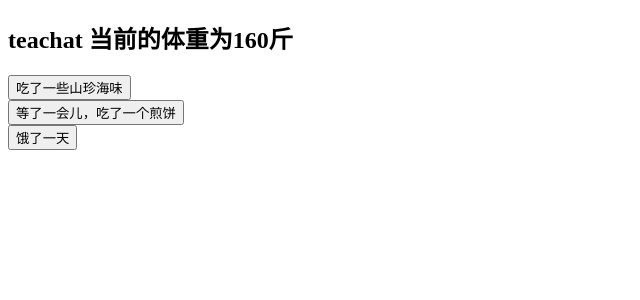
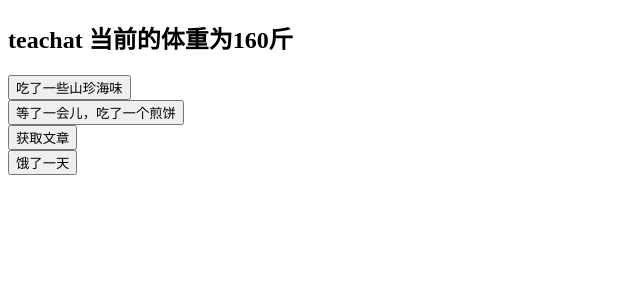
Before and after one commit to teachat8/redux-complete-guide, a React (Create React App) app: page / in a window 1280 px wide. Shown: the top 300 px of the page, without its empty margins (0-640 px from the left). Built offline with nearby package versions, Linux system fonts and the light colour scheme.

Commit message:
use axios request api and use proxy

```diff
--- a/package.json
+++ b/package.json
@@ -3,6 +3,7 @@
   "version": "0.1.0",
   "private": true,
   "dependencies": {
+    "axios": "^0.18.0",
     "react": "^16.8.6",
     "react-dom": "^16.8.6",
     "react-redux": "^7.0.3",
@@ -10,6 +11,7 @@
     "redux": "^4.0.1",
     "redux-thunk": "^2.3.0"
   },
+  "proxy": "http://api.shudong.wang",
   "scripts": {
     "start": "react-scripts start",
     "build": "react-scripts build",
--- a/src/App.js
+++ b/src/App.js
@@ -1,5 +1,5 @@
 import React from 'react';
-import { eat, hungry,eatAsync } from './teachat.redux';
+import { eat, hungry,eatAsync, getArticle } from './teachat.redux';
 import {connect} from 'react-redux';
 
 class App extends React.Component {
@@ -9,7 +9,7 @@ class App extends React.Component {
     // const num = store.getState();
 
     // react-redux
-    const {num, eat, hungry, eatAsync} = this.props;
+    const {num, eat, hungry, eatAsync,getArticle} = this.props;
 
     return (
       <>
@@ -25,6 +25,8 @@ class App extends React.Component {
         <br/>
         <button onClick={() => eatAsync()}>等了一会儿，吃了一个煎饼</button>
         <br/>
+        <button onClick={() => getArticle()}>获取文章</button>
+        <br/>
         <button onClick={() => hungry()}>饿了一天</button>
       </>
     );
@@ -37,5 +39,5 @@ const mapStateToProps = (state) => {
 };
 
 // 把action 挂在到 props上面
-const actionCreators = {eat, hungry, eatAsync}
+const actionCreators = {eat, hungry, eatAsync, getArticle}
 export default connect(mapStateToProps, actionCreators)(App);
--- a/src/teachat.redux.js
+++ b/src/teachat.redux.js
@@ -1,4 +1,5 @@
 import { createStore } from 'redux';
+import axios from 'axios';
 
 const EAT = 'eat';
 const HUNGRY = 'hungry';
@@ -27,6 +28,19 @@ export const eatAsync = () => {
   return dispatch => {
     setTimeout(() => {
       dispatch(eat());
+    }, 2000)
+  }
+
+}
+
+export const getArticle = () => {
+  return dispatch => {
+    setTimeout(() => {
+      dispatch(() => {
+        axios.get('/v1/article/list').then(res => {
+          console.log('article', res)
+        })
+      })
     }, 2000)
   }
 
```
Also changed, not shown: 1 other file (tests, documents, lock files or other folders).
